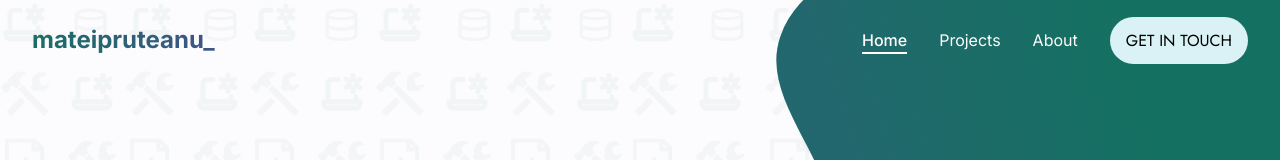
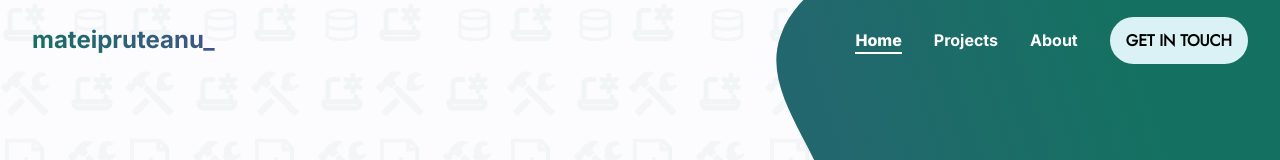
Before and after one commit to mateipruteanu/mateipruteanu.dev, a React (Vite) app in the folder client/: page / in a window 1280 px wide. Shown: the top 160 px of the page. Built offline with nearby package versions, Linux system fonts and the light colour scheme.

Commit message:
made navbar name a link to homepage

```diff
--- a/client/src/components/Navbar.jsx
+++ b/client/src/components/Navbar.jsx
@@ -42,7 +42,7 @@ function Navbar() {
     return (
         <nav className={"navbar"}>
             <div className={"container"}>
-                <h1 className={"name"}> mateipruteanu_ </h1>
+                <a href={"/"} className={"name"}><h1>mateipruteanu_</h1></a>
                 <div className={"menu-icon"} onClick={handleShowNavbar}>
                     <FontAwesomeIcon icon={showNavbar ? faXmark : faBars}/>
                 </div>
--- a/client/src/styles/Navbar.css
+++ b/client/src/styles/Navbar.css
@@ -45,9 +45,9 @@
 
 .nav-elements ul a {
     font-size: 1rem;
-    font-weight: 400;
     color: var(--nav-text-color);
     text-decoration: none;
+    font-weight: 700;
 }
 
 .nav-elements ul a.blue-button {
@@ -61,7 +61,7 @@
 
 .nav-elements ul a.active {
     color: var(--nav-text-color);
-    font-weight: 500;
+    font-weight: 800;
     position: relative;
 }
 
```
